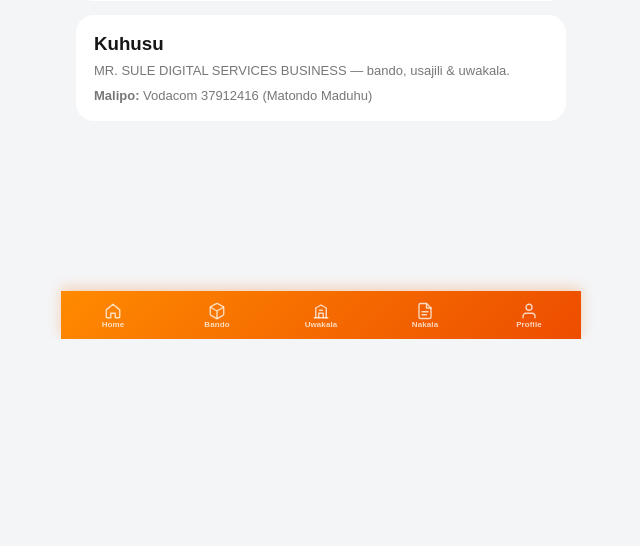
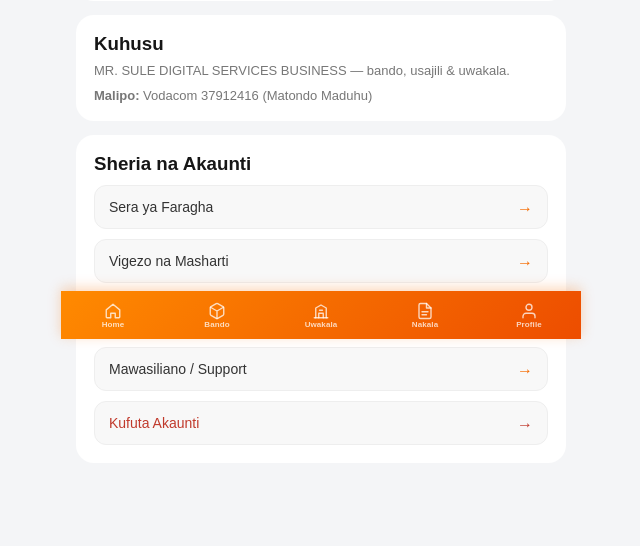
Before and after one commit to keyramkey/halotel-bando, a Flask app: page /settings in a window 1280 px wide. Shown: the part 461-1007 px from the top of the page, without its empty margins (319-959 px from the left). Before the commit the page ends 800 px from the top, so only its background shows below. Run offline with Flask 3, Linux system fonts and the light colour scheme; the visitor is signed in with stand-in values (Sample User, id 1); data comes from the database, SQL or seed files in the repository; some libraries are stand-ins or nearby versions.

Commit message:
Update settings.html

```diff
--- a/templates/settings.html
+++ b/templates/settings.html
@@ -1,111 +1,128 @@
 {% extends "base.html" %}
-
 {% block title %}Settings{% endblock %}
-
 {% block content %}
-
 <style>
     .settings-head {
         background: #151515;
         color: white;
         padding: 24px 18px;
     }
-
     .settings-head h1 {
         font-size: 27px;
     }
-
     .settings-page {
         padding: 15px;
     }
-
     .field {
         margin-bottom: 15px;
     }
-
     .field label {
         display: block;
         font-size: 13px;
         font-weight: bold;
         margin-bottom: 7px;
     }
+    .legal-links {
+        display: flex;
+        flex-direction: column;
+        gap: 10px;
+        margin-top: 4px;
+    }
+    .legal-links a {
+        display: flex;
+        align-items: center;
+        justify-content: space-between;
+        padding: 12px 14px;
+        background: #f8f8f8;
+        border-radius: 12px;
+        color: #333;
+        text-decoration: none;
+        font-size: 14px;
+        border: 1px solid #eee;
+    }
+    .legal-links a:hover {
+        background: #fff1e7;
+        border-color: #ffd4b0;
+        color: #ed4800;
+    }
+    .legal-links a span.arrow {
+        color: #f56b00;
+        font-size: 16px;
+    }
 </style>
-
-
 <div class="settings-head">
-
     <h1>Settings</h1>
-
 </div>
-
-
 <div class="settings-page">
-
     <form method="POST" class="card">
-
         <div class="field">
-
             <label>Username</label>
-
             <input
                 class="input"
                 name="username"
                 value="{{ current_user.username }}"
                 required
             >
-
         </div>
-
-
         <div class="field">
-
             <label>Namba ya simu</label>
-
             <input
                 class="input"
                 name="phone"
                 value="{{ current_user.phone }}"
                 required
             >
-
         </div>
-
-
         <div class="field">
-
             <label>Email</label>
-
             <input
                 class="input"
                 value="{{ current_user.email or '' }}"
                 disabled
             >
-
         </div>
-
-
         <button class="btn orange">
             Hifadhi Mabadiliko
         </button>
-
     </form>
 
-
     <div class="card">
-
         <h3 style="margin-bottom:8px;">
             Kuhusu
         </h3>
-
         <p class="muted">
             MR. SULE DIGITAL SERVICES BUSINESS — bando, usajili & uwakala.
         </p>
         <p class="muted" style="margin-top:10px;">
             <strong>Malipo:</strong> Vodacom {{ PAYMENT_NUMBER }} ({{ PAYMENT_NAME }})
         </p>
-
     </div>
 
+    <!-- Legal & Account -->
+    <div class="card">
+        <h3 style="margin-bottom:10px;">Sheria na Akaunti</h3>
+        <div class="legal-links">
+            <a href="{{ url_for('privacy') }}">
+                Sera ya Faragha
+                <span class="arrow">→</span>
+            </a>
+            <a href="{{ url_for('terms') }}">
+                Vigezo na Masharti
+                <span class="arrow">→</span>
+            </a>
+            <a href="{{ url_for('refund_policy') }}">
+                Sera ya Marejesho
+                <span class="arrow">→</span>
+            </a>
+            <a href="{{ url_for('contact') }}">
+                Mawasiliano / Support
+                <span class="arrow">→</span>
+            </a>
+            <a href="{{ url_for('delete_account_page') }}" style="color:#c0392b;">
+                Kufuta Akaunti
+                <span class="arrow" style="color:#c0392b;">→</span>
+            </a>
+        </div>
+    </div>
 </div>
-
 {% endblock %}
```
